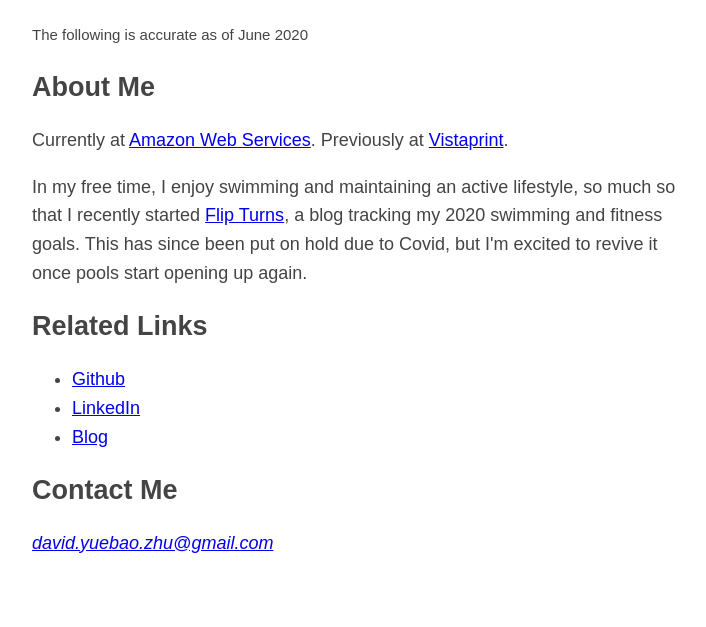
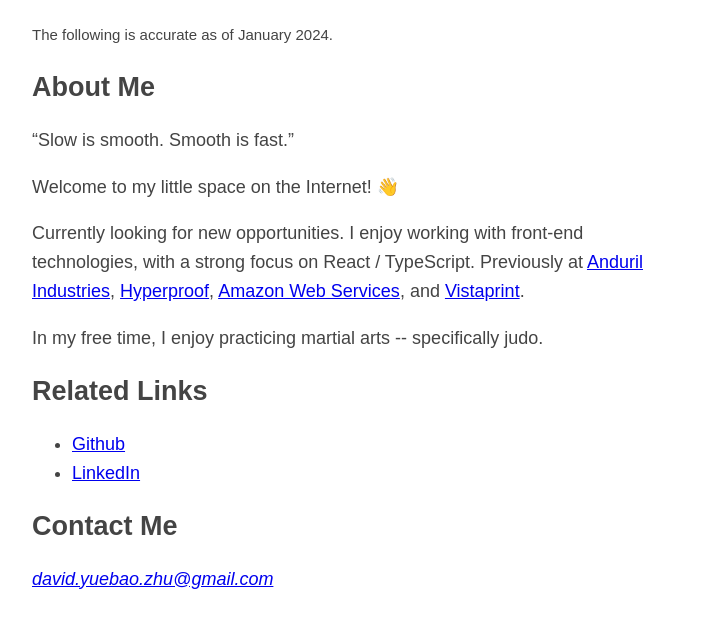
Before and after one commit to dyzhu12/dyzhu12.github.io, a plain HTML site: page index.html in a window 1280 px wide. Shown: the part 75-702 px from the top of the page, without its empty margins (283-989 px from the left). Drawn offline with Linux system fonts and the light colour scheme.

Commit message:
dat 2024 update

```diff
--- a/index.html
+++ b/index.html
@@ -12,23 +12,23 @@
 		<article>
 			<header>
 				<h1>David Zhu</h1>
-				<small>The following is accurate as of June 2020</small>
+				<small>The following is accurate as of January 2024.</small>
 			</header>
 			<h2>About Me</h2>
+			<q>Slow is smooth. Smooth is fast.</q>
 			<p>
-				Currently at <a href="https://aws.amazon.com/">Amazon Web Services</a>. Previously at <a href="http://www.vistaprint.com/digital">Vistaprint</a>.
+				Welcome to my little space on the Internet! 👋
 			</p>
 			<p>
-				In my free time, I enjoy swimming and maintaining an active lifestyle, so much so that I recently started
-				<a href="https://flipturnsfitness.com">Flip Turns</a>,
-				a blog tracking my 2020 swimming and fitness goals. This has since been put on hold due to Covid,
-				but I'm excited to revive it once pools start opening up again.
+				Currently looking for new opportunities. I enjoy working with front-end technologies, with a strong focus on React / TypeScript. Previously at <a href="https://www.anduril.com/">Anduril Industries</a>, <a href="https://hyperproof.io/">Hyperproof</a>, <a href="https://aws.amazon.com/">Amazon Web Services</a>, and <a href="http://www.vistaprint.com/digital">Vistaprint</a>.
+			</p>
+			<p>
+				In my free time, I enjoy practicing martial arts -- specifically judo.
 			</p>
 			<h2>Related Links</h2>
 			<ul>
 				<li><a href="http://github.com/dyzhu12">Github</a></li>
 				<li><a href="https://www.linkedin.com/in/david-yuebao-zhu/">LinkedIn</a></li>
-				<li><a href="https://flipturnsfitness.com">Blog</a></li>
 			</ul>
 			<h2>Contact Me</h2>
 			<address>
```
